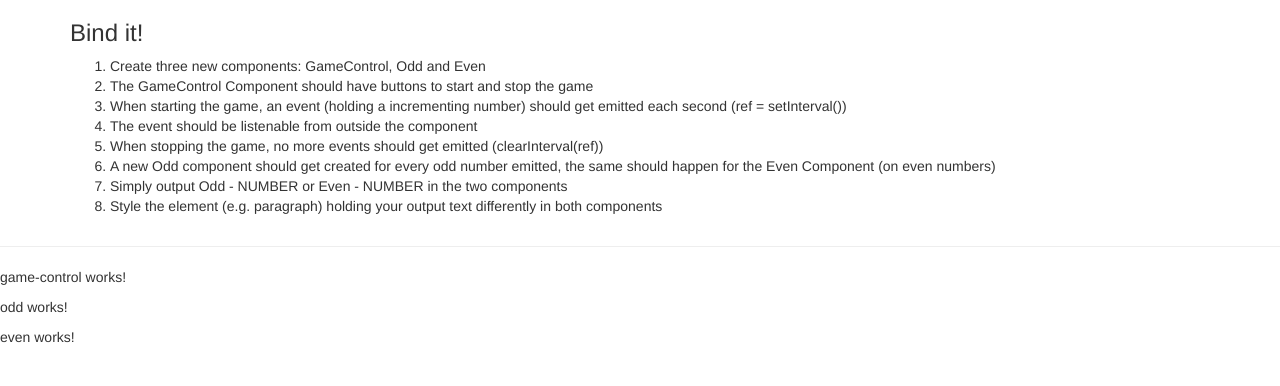
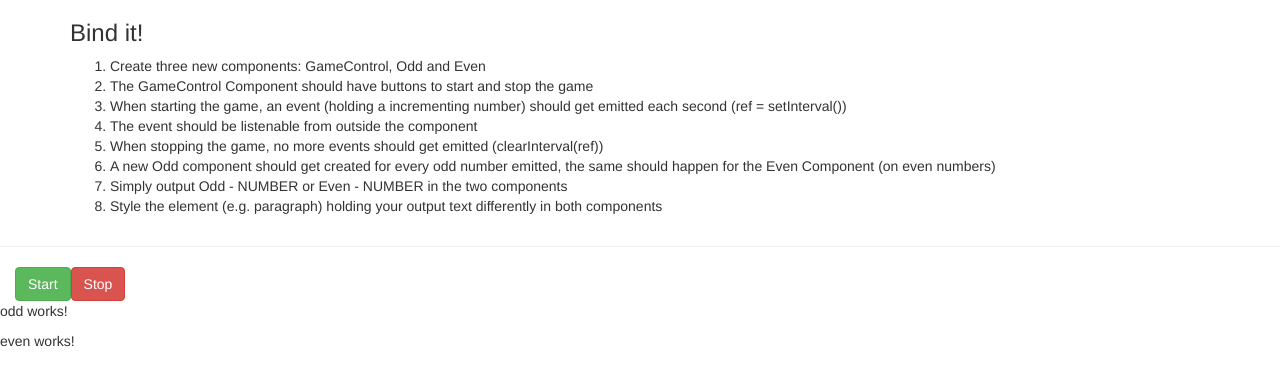
Before and after one commit to juanlvo/cmp-databinding-assignment-start, an Angular app: page / in a window 1280 px wide. Shown: the top 386 px of the page. Built offline with nearby package versions, Linux system fonts and the light colour scheme.

Commit message:
feat: step 2

```diff
--- a/src/app/game-control/game-control.component.html
+++ b/src/app/game-control/game-control.component.html
@@ -1,3 +1,4 @@
-<p>
-  game-control works!
-</p>
+<div class="col-xs-12">
+  <button class="btn btn-success">Start</button>
+  <button class="btn btn-danger">Stop</button>
+</div>
```
